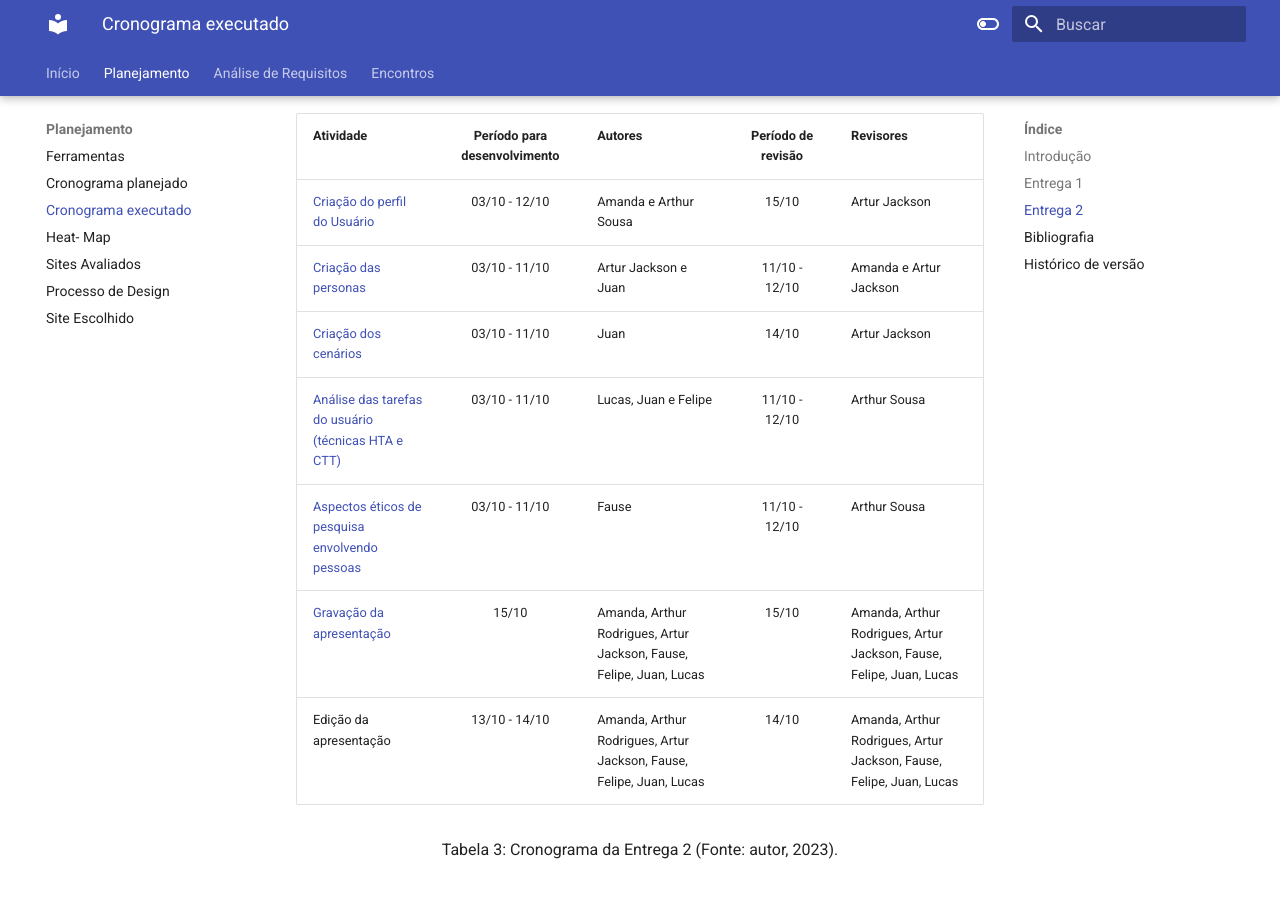
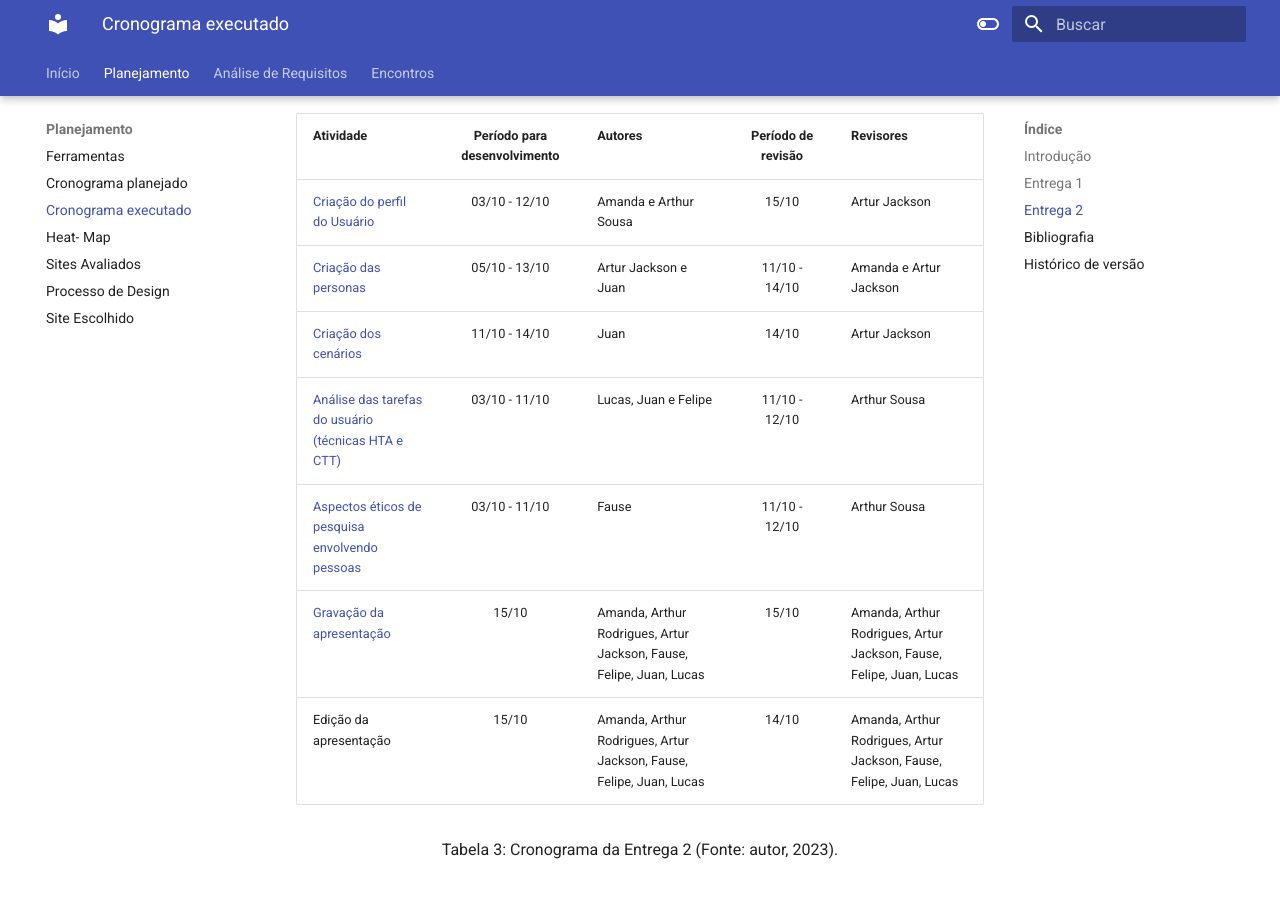
Before and after one commit to Interacao-Humano-Computador/2023.2--BRB-Mobilidade, an MkDocs documentation site: the page built from docs/planejamentoProj/cronograma_executado.md, in a window 1280 px wide and 900 px high, scrolled down 1735 px. Built offline with MkDocs 1.6.1 and Material for MkDocs 9.7.7, drawn with Linux system fonts in a browser that asks for light colours.

Commit message:
Update cronograma_executado.md

```diff
--- a/docs/planejamentoProj/cronograma_executado.md
+++ b/docs/planejamentoProj/cronograma_executado.md
@@ -29,12 +29,12 @@ As entregas do projeto realizadas até aqui estão detalhadas no cronograma da t
 | Atividade | Período para desenvolvimento | Autores| Período de revisão | Revisores |
 |-----------|:------------------:|---------|:-----------:|-----------|
 | [Criação do perfil do Usuário](../analiseRequisitos/perfil_do_usuario.md) | 03/10 - 12/10 | Amanda e Arthur Sousa | 15/10 | Artur Jackson |
-| [Criação das personas](../analiseRequisitos/personas.md) | 03/10 - 11/10 | Artur Jackson e Juan | 11/10 - 12/10 | Amanda e Artur Jackson |
-| [Criação dos cenários](../analiseRequisitos/cenarios.md) | 03/10 - 11/10 | Juan | 14/10 | Artur Jackson |
+| [Criação das personas](../analiseRequisitos/personas.md) | 05/10 - 13/10 | Artur Jackson e Juan | 11/10 - 14/10 | Amanda e Artur Jackson |
+| [Criação dos cenários](../analiseRequisitos/cenario.md) | 11/10 - 14/10 | Juan | 14/10 | Artur Jackson |
 | [Análise das tarefas do usuário (técnicas HTA e CTT)](../analiseRequisitos/analise_tarefas/sobre_analise_tarefas.md) | 03/10 - 11/10 | Lucas, Juan e Felipe | 11/10 - 12/10 | Arthur Sousa |
 | [Aspectos éticos de pesquisa envolvendo pessoas](../analiseRequisitos/aspectos_eticos.md) | 03/10 - 11/10 | Fause | 11/10 - 12/10 | Arthur Sousa |
 | [Gravação da apresentação]() | 15/10 | Amanda, Arthur Rodrigues, Artur Jackson, Fause, Felipe, Juan, Lucas | 15/10 | Amanda, Arthur Rodrigues, Artur Jackson, Fause, Felipe, Juan, Lucas |
-| Edição da apresentação | 13/10 - 14/10 | Amanda, Arthur Rodrigues, Artur Jackson, Fause, Felipe, Juan, Lucas | 14/10 | Amanda, Arthur Rodrigues, Artur Jackson, Fause, Felipe, Juan, Lucas |
+| Edição da apresentação | 15/10 | Amanda, Arthur Rodrigues, Artur Jackson, Fause, Felipe, Juan, Lucas | 14/10 | Amanda, Arthur Rodrigues, Artur Jackson, Fause, Felipe, Juan, Lucas |
 
 <div style="text-align: center">
     <p> Tabela 3: Cronograma da Entrega 2 (Fonte: autor, 2023).</p>
```
